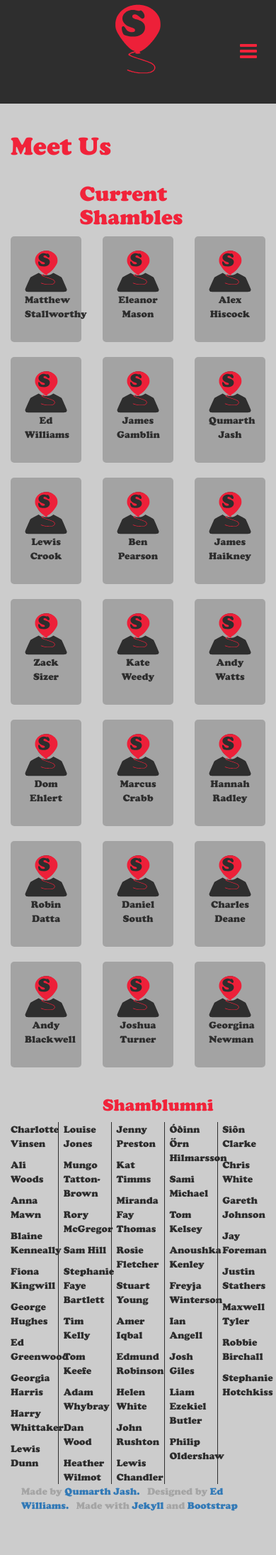
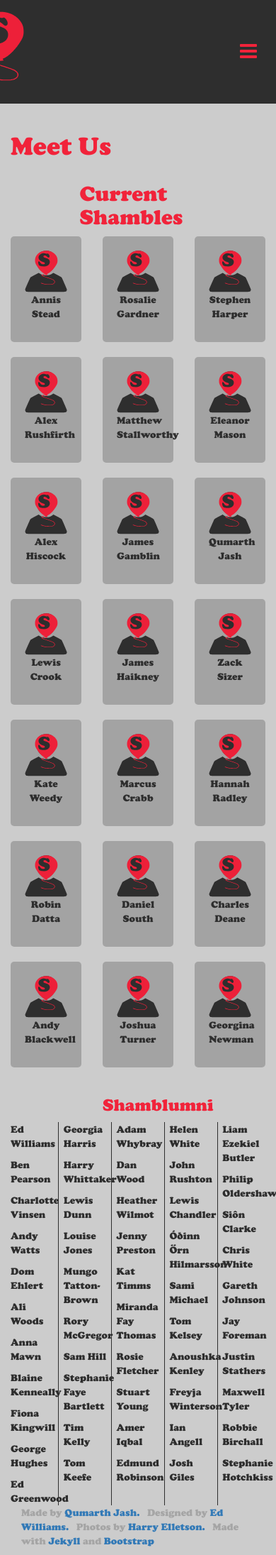
Before and after one commit to ComedySoc/shambles-website, a Jekyll site: the page built from meet.html, in a window 390 px wide. Shown: the whole page at 71% size. Built offline with Jekyll 4.4.1, drawn with Linux system fonts in a browser that asks for light colours; nearby versions of some CDN libraries; before the commit the page ends 2141 px from its top, so only the background shows below that.

Commit message:
new bg image, fix logo floating in mobile mode, add credit for harry, add new shambles and remove old shambles

```diff
--- a/_config.yml
+++ b/_config.yml
@@ -12,9 +12,11 @@ description: > # this means to ignore newlines until "baseurl:"
 baseurl: "" # the subpath of your site, e.g. /blog
 url: "http://yourdomain.com" # the base hostname & protocol for your site
 author: Qumarth Jash
-author_website: http://qumarth.me
+author_website: http://qumarth.uk
 designer: Ed Williams
 designer_website: http://twitter.com/Edface
+photographer: Harry Elletson
+photographer_website: http://hlhelletson.wixsite.com/portfolio
 
 # Build settings
 markdown: kramdown
--- a/_data/shambles.yml
+++ b/_data/shambles.yml
@@ -1,3 +1,15 @@
+- name: Annis Stead
+  left: no
+
+- name: Rosalie Gardner
+  left: no
+
+- name: Stephen Harper
+  left: no
+
+- name: Alex Rushfirth
+  left: no
+
 - name: Matthew Stallworthy
   left: no
 
@@ -8,7 +20,7 @@
   left: no
 
 - name: Ed Williams
-  left: no
+  left: yes
 
 - name: James Gamblin
   left: no
@@ -20,7 +32,7 @@
   left: no
 
 - name: Ben Pearson
-  left: no
+  left: yes
 
 - name: James Haikney
   left: no
@@ -35,10 +47,10 @@
   left: no
 
 - name: Andy Watts
-  left: no
+  left: yes
 
 - name: Dom Ehlert
-  left: no
+  left: yes
 
 - name: Marcus Crabb
   left: no
--- a/_includes/footer.html
+++ b/_includes/footer.html
@@ -4,6 +4,8 @@
     &nbsp;
     Designed by <a href="{{site.designer_website}}">{{site.designer}}.</a>
     &nbsp;
+    Photos by <a href="{{site.photographer_website}}">{{site.photographer}}.</a>
+    &nbsp;
     Made with <a href="http://jekyllrb.com">Jekyll</a> and <a href="http://getbootstrap.com">Bootstrap</a>
     </p>
   </div>
--- a/css/main.scss
+++ b/css/main.scss
@@ -12,6 +12,7 @@ img {
 }
 
 .navbar-custom {
+    position: relative;
     background-color: $shambles-black;
     color: #000000;
     border-radius: 0;
@@ -35,11 +36,9 @@ img {
 
 .navbar-custom .navbar-brand {
     position: absolute;
-    width: 100%;
-    left: 0;
-    top: -35%;
-    text-align: center;
-    margin: auto;
+    margin-left: -50px !important;  /* 50% of your logo width */
+    display: block;
+    top: -40px;
 
     color:white;
 }
```
Also changed, not shown: css/homepage-bg.jpg.
